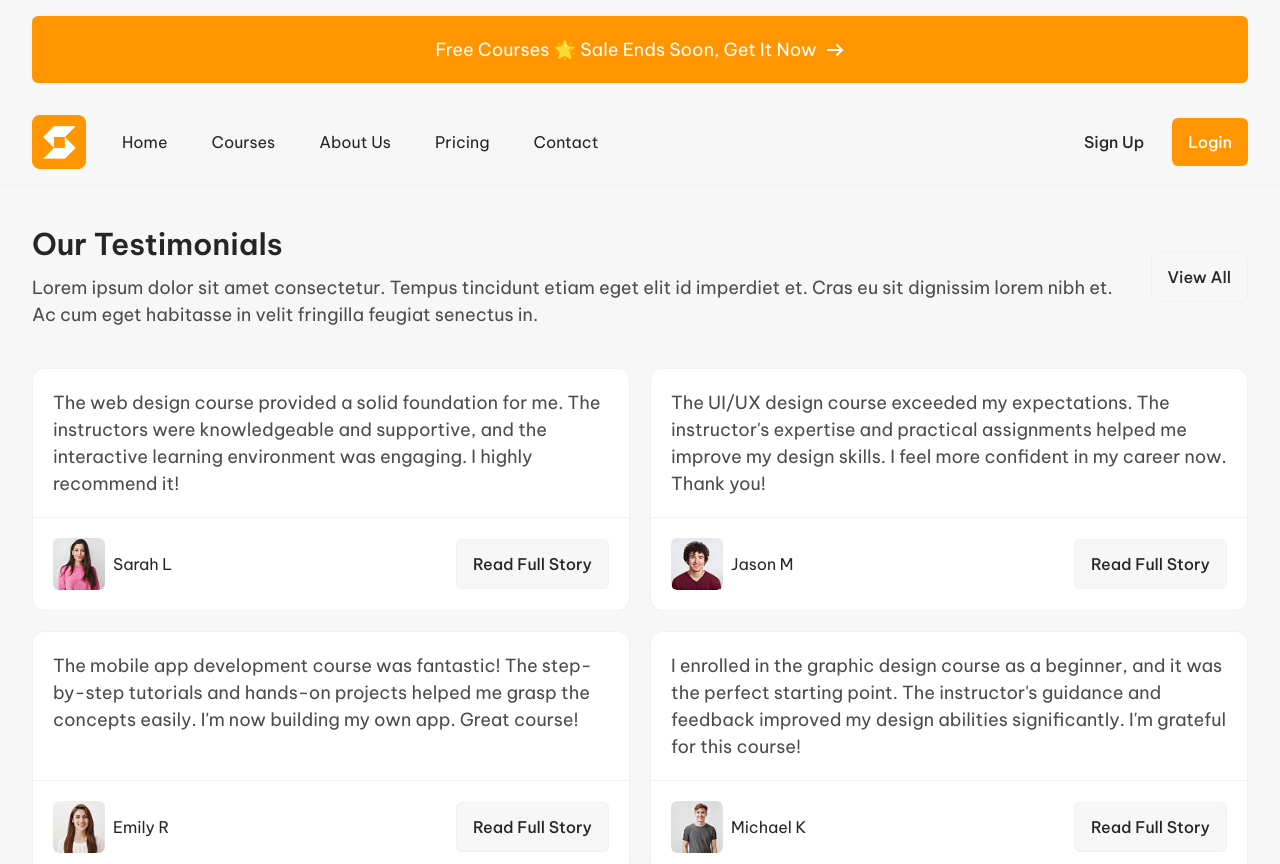
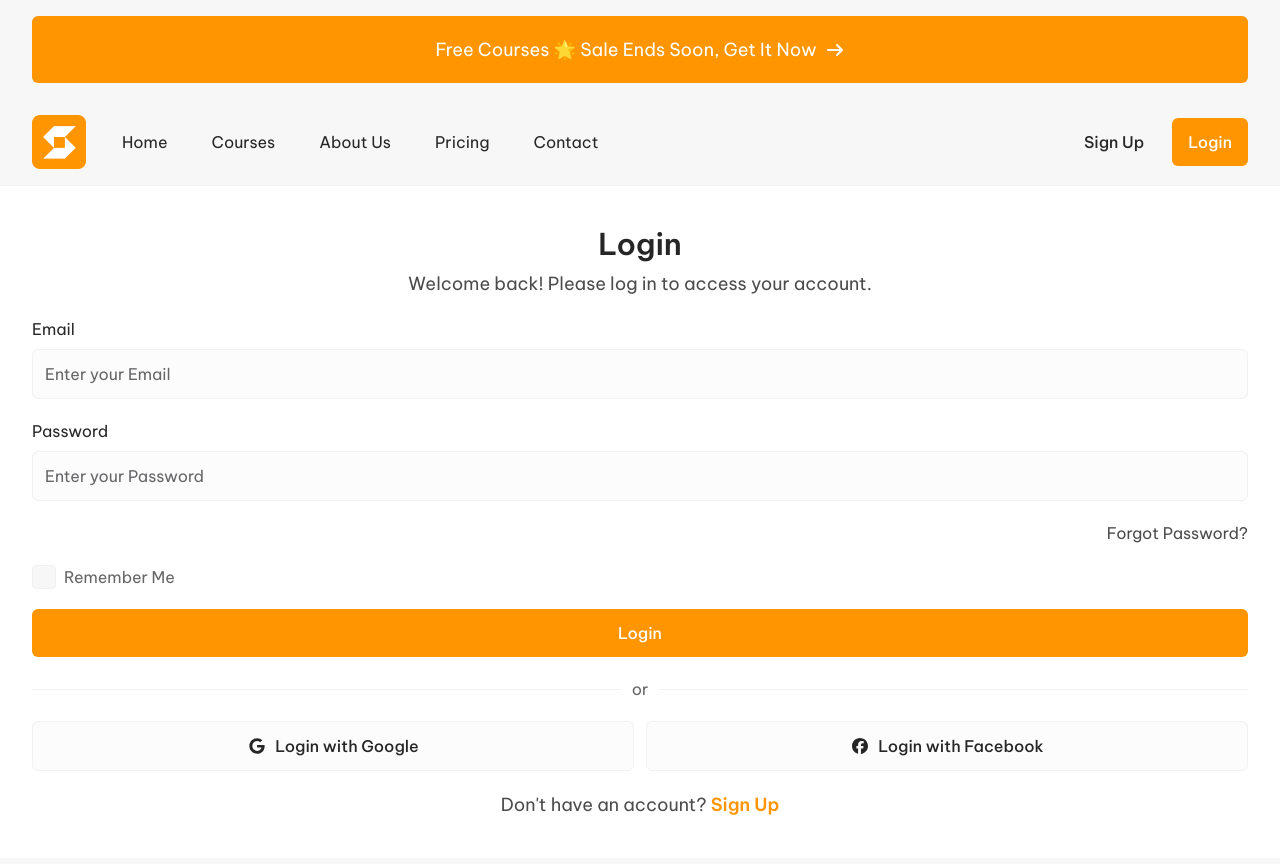
Before and after one commit to k7areef/Skillbridge, a React (Vite) app: page /login in a window 1280 px wide. Shown: the top 864 px of the page. Built offline with nearby package versions, Linux system fonts and the light colour scheme.

Commit message:
feat: Complete Login Page

```diff
--- a/src/pages/LoginPage.jsx
+++ b/src/pages/LoginPage.jsx
@@ -1,11 +1,141 @@
 import Testimonials from "@components/sections/Testimonials";
+import Button from "@components/UI/Button";
+import FormikField from "@components/UI/FormikField";
+import { faFacebook, faGoogle } from "@fortawesome/free-brands-svg-icons";
+import { faCheck } from "@fortawesome/free-solid-svg-icons";
+import { FontAwesomeIcon } from "@fortawesome/react-fontawesome";
 import useChangeTitle from "@hooks/useChangeTitle";
+import { Formik } from "formik";
+import { Link } from "react-router-dom";
+import * as Yup from 'yup';
+
+const fields = [
+    {
+        id: "email",
+        name: "email",
+        type: "email",
+        placeholder: "Enter your Email",
+        autoComplete: "on",
+        label: "Email",
+        typeField: "input",
+    },
+    {
+        id: "password",
+        name: "password",
+        type: "password",
+        placeholder: "Enter your Password",
+        label: "Password",
+        typeField: "input",
+    }
+];
+const initialValues = { email: '', password: '' };
+const validationSchema = Yup.object({
+    email: Yup.string().email("Invalid email").required("Email is required"),
+    password: Yup.string().required("Password is required"),
+});
 
 function LoginPage() {
     useChangeTitle("Login");
     return (
         <div className="login-page">
             <main>
+                {/* Login Form */}
+                <div className="login-form bg-white py-5 md:py-10">
+                    <div className="container">
+                        <Formik
+                            initialValues={initialValues}
+                            validationSchema={validationSchema}
+                            onSubmit={(values, { setSubmitting }) => {
+                                setTimeout(() => {
+                                    alert(JSON.stringify(values, null, 2));
+                                    setSubmitting(false);
+                                }, 400);
+                            }}
+                        >
+                            {({
+                                handleChange,
+                                handleBlur,
+                                handleSubmit,
+                                isSubmitting,
+                            }) => (
+                                <form onSubmit={handleSubmit} className="space-y-5">
+                                    {/* Header */}
+                                    <div className="header text-center">
+                                        <h2 className="font-semibold text-lg sm:text-xl md:text-2xl lg:text-3xl mb-2">Login</h2>
+                                        <p>Welcome back! Please log in to access your account.</p>
+                                    </div>
+                                    {/* Fields */}
+                                    <div className="fields-wrapper space-y-5">
+                                        {
+                                            fields.map((field, index) => (<FormikField
+                                                key={index}
+                                                {...{
+                                                    ...field,
+                                                    onChange: handleChange,
+                                                    onBlur: handleBlur,
+                                                }}
+                                            />))
+                                        }
+                                    </div>
+                                    {/* Forgot Password */}
+                                    <div className="forgot-password">
+                                        <Link to="/login" className="text-grey-30 block w-fit ms-auto transition duration-200 ease-out will-change-auto sm:hover:text-orange-50">Forgot Password?</Link>
+                                    </div>
+                                    {/* Remember Me */}
+                                    <div className="remember-me flex items-center gap-2">
+                                        <label>
+                                            <input
+                                                id="rememberMe"
+                                                name="rememberMe"
+                                                type="checkbox"
+                                                className="hidden peer"
+                                            />
+                                            <div className="custom-checkbox w-6 h-6 rounded-sm bg-white-97 border border-white-95 flex items-center justify-center text-xs transition duration-200 ease-out will-change-auto peer-checked:bg-orange-50 peer-checked:*:scale-100">
+                                                <FontAwesomeIcon icon={faCheck} className="transition duration-200 ease-out scale-0 will-change-transform text-white" />
+                                            </div>
+                                        </label>
+                                        <label htmlFor="rememberMe" className="text-grey-40 select-none cursor-pointer">Remember Me</label>
+                                    </div>
+                                    {/* Submit */}
+                                    <Button
+                                        type="submit"
+                                        className="w-full"
+                                        disabled={isSubmitting}
+                                    >
+                                        Login
+                                    </Button>
+                                    {/* Or */}
+                                    <div className="or flex items-center gap-3">
+                                        <div className="line h-px bg-white-95 flex-1"></div>
+                                        <span className="text-grey-40">or</span>
+                                        <div className="line h-px bg-white-95 flex-1"></div>
+                                    </div>
+                                    {/* Social */}
+                                    <div className="social flex items-center gap-3">
+                                        <Button
+                                            variant="white"
+                                            className="w-full"
+                                        >
+                                            <FontAwesomeIcon icon={faGoogle} />
+                                            <span className="ms-2">Login with Google</span>
+                                        </Button>
+                                        <Button
+                                            variant="white"
+                                            className="w-full"
+                                        >
+                                            <FontAwesomeIcon icon={faFacebook} />
+                                            <span className="ms-2">Login with Facebook</span>
+                                        </Button>
+                                    </div>
+                                    {/* Signup */}
+                                    <div className="signup text-center">
+                                        <p>Don't have an account? <Link to="/signup" className="text-orange-50 font-semibold">Sign Up</Link></p>
+                                    </div>
+                                </form>
+                            )}
+                        </Formik>
+                    </div>
+                </div>
                 <Testimonials />
             </main>
         </div>
```
